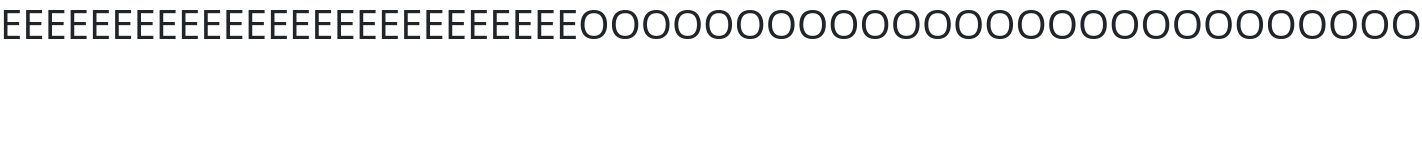
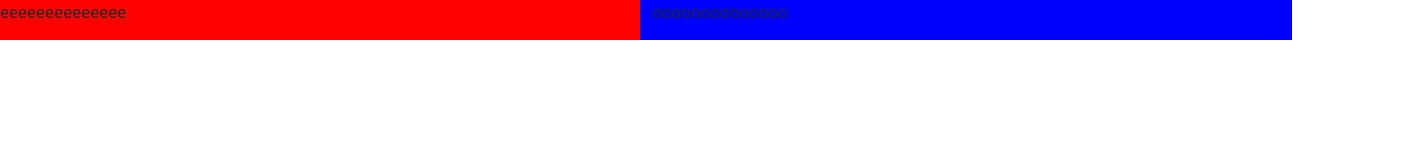
Before and after one commit to a24965/git_repo1, a plain HTML site: page index.html in a window 1280 px wide. Shown: the whole page, 1422 px wide, since content can reach past the window. Drawn offline with nearby package versions, Linux system fonts and the light colour scheme.

Commit message:
Update index.html

```diff
--- a/index.html
+++ b/index.html
@@ -11,14 +11,12 @@
 </head>
 
 <body>
-    <H1>EEEEEEEEEEEEEEEEEEEEEEEEEEOOOOOOOOOOOOOOOOOOOOOOOOOOO</H1>
-
     <div class="row">
         <div class="col-lg-6" style="background-color: red;">
-
+            <p>eeeeeeeeeeeeee</p>
         </div>
         <div class="col-lg-6" style="background-color: blue;">
-
+            <p>oooooooooooooo</p>
         </div>
     </div>
 
```
